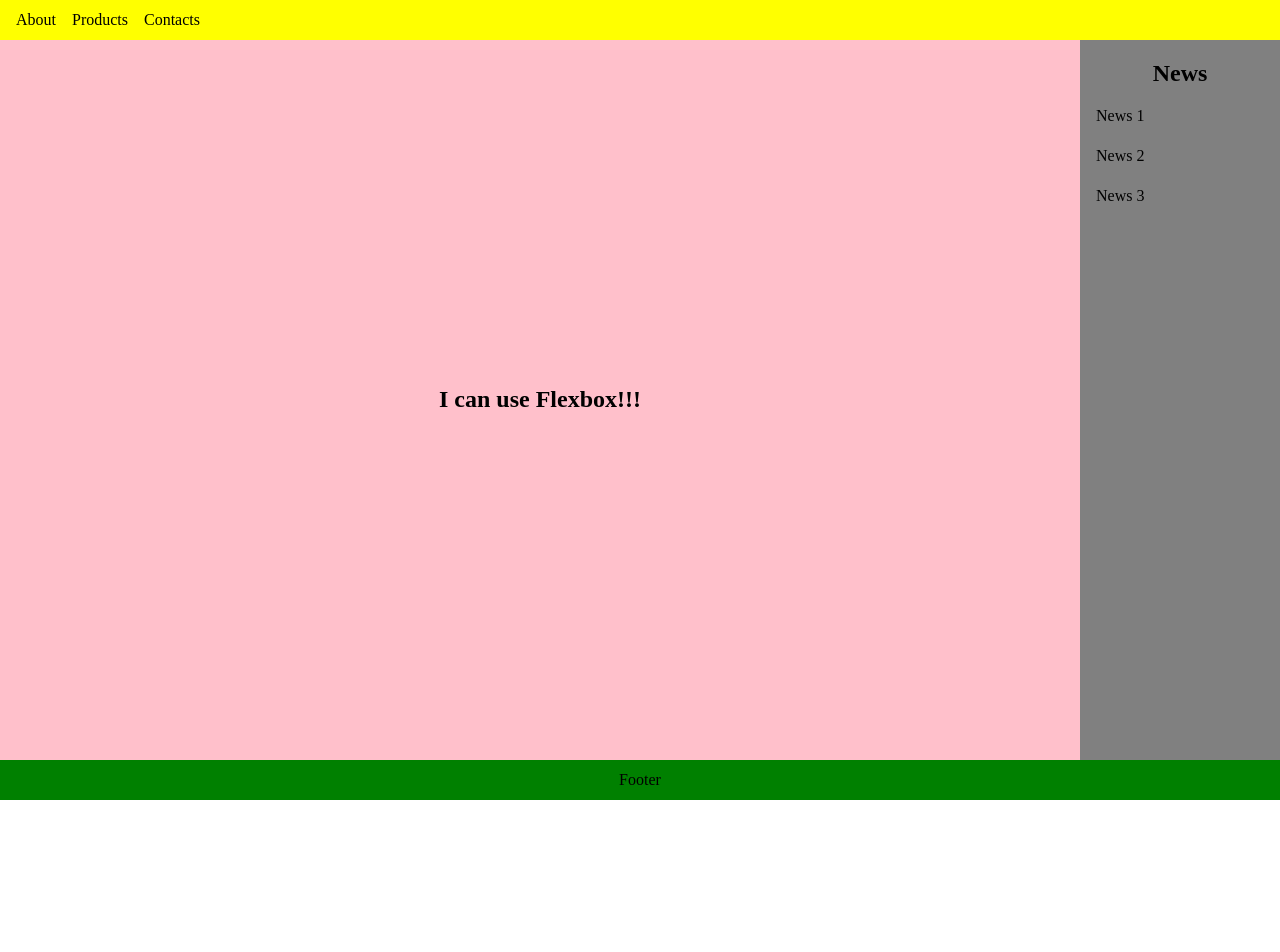
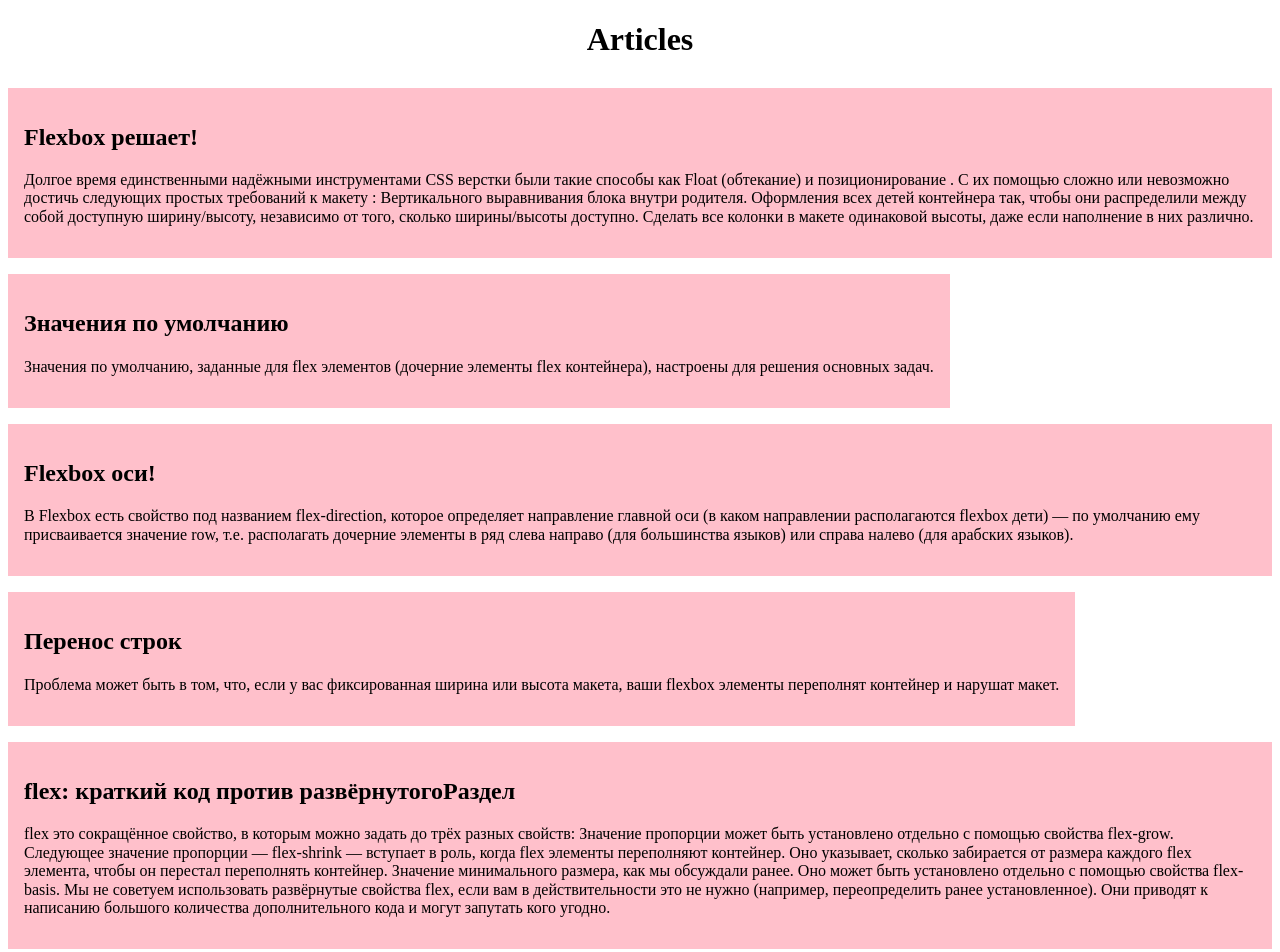
Before and after one commit to RomanHrynko/Gromcode, a plain HTML site: page index.html in a window 1280 px wide. Before the commit the page ends 800 px from the top, so only its background shows below. Drawn offline with nearby package versions, Linux system fonts and the light colour scheme.

Commit message:
lesson 10 home task 2

```diff
--- a/index.html
+++ b/index.html
@@ -13,30 +13,58 @@
   </head>
 
   <body>
-    <div class="page">
-      <header class="header">
-        <nav>
-          <ul class="ul1">
-            <li class="list1">About</li>
-            <li class="list1">Products</li>
-            <li class="list1">Contacts</li>
-          </ul>
-        </nav>
-      </header>
-      <main class="main">
-        <section class="section">
-          <h2>I can use Flexbox!!!</h2>
-        </section>
-        <aside class="aside">
-          <h2 class="news">News</h2>
-          <ul class="ul2">
-            <li class="list2">News 1</li>
-            <li class="list2">News 2</li>
-            <li class="list2">News 3</li>
-          </ul>
-        </aside>
-      </main>
-      <footer class="footer"><span class="span">Footer</span></footer>
-    </div>
+    <header>
+      <h1>Articles</h1>
+    </header>
+    <main class="articles-list">
+      <article class="article">
+        <h2>Flexbox решает!</h2>
+        <p>
+          Долгое время единственными надёжными инструментами CSS верстки были такие способы как
+          Float (обтекание) и позиционирование . С их помощью сложно или невозможно достичь
+          следующих простых требований к макету : Вертикального выравнивания блока внутри родителя.
+          Оформления всех детей контейнера так, чтобы они распределили между собой доступную
+          ширину/высоту, независимо от того, сколько ширины/высоты доступно. Сделать все колонки в
+          макете одинаковой высоты, даже если наполнение в них различно.
+        </p>
+      </article>
+      <article class="article">
+        <h2>Значения по умолчанию</h2>
+        <p>
+          Значения по умолчанию, заданные для flex элементов (дочерние элементы flex контейнера),
+          настроены для решения основных задач.
+        </p>
+      </article>
+      <article class="article">
+        <h2>Flexbox оси!</h2>
+        <p>
+          В Flexbox есть свойство под названием flex-direction, которое определяет направление
+          главной оси (в каком направлении располагаются flexbox дети) — по умолчанию ему
+          присваивается значение row, т.е. располагать дочерние элементы в ряд слева направо (для
+          большинства языков) или справа налево (для арабских языков).
+        </p>
+      </article>
+      <article class="article">
+        <h2>Перенос строк</h2>
+        <p>
+          Проблема может быть в том, что, если у вас фиксированная ширина или высота макета, ваши
+          flexbox элементы переполнят контейнер и нарушат макет.
+        </p>
+      </article>
+      <article class="article">
+        <h2>flex: краткий код против развёрнутогоРаздел</h2>
+        <p>
+          flex это сокращённое свойство, в которым можно задать до трёх разных свойств: Значение
+          пропорции может быть установлено отдельно с помощью свойства flex-grow. Следующее значение
+          пропорции — flex-shrink — вступает в роль, когда flex элементы переполняют контейнер. Оно
+          указывает, сколько забирается от размера каждого flex элемента, чтобы он перестал
+          переполнять контейнер. Значение минимального размера, как мы обсуждали ранее. Оно может
+          быть установлено отдельно с помощью свойства flex-basis. Мы не советуем использовать
+          развёрнутые свойства flex, если вам в действительности это не нужно (например,
+          переопределить ранее установленное). Они приводят к написанию большого количества
+          дополнительного кода и могут запутать кого угодно.
+        </p>
+      </article>
+    </main>
   </body>
 </html>
--- a/style.css
+++ b/style.css
@@ -1,61 +1,13 @@
-* {
-  box-sizing: border-box;
-}
-.page {
-  display: flex;
-  flex-direction: column;
-  min-height: 100vh;
-}
-.header {
-  height: 40px;
-  background-color: yellow;
-  display: flex;
-  align-items: center;
-}
-.footer {
-  height: 40px;
-  background-color: green;
-  display: flex;
-}
-.ul1 {
-  margin: 0;
-  padding: 0;
-  display: flex;
-  list-style-type: none;
-
-}
-.list1{
-margin-left: 16px;
-}
-.span {
-  margin: auto;
-}
-.main {
-  flex-grow: 1;
-  display: flex;
-}
-.section {
-  display: flex;
-  flex-grow: 1;
-  background-color: pink;
-  justify-content: center;
-  align-items: center;
-}
-.aside {
-  width: 200px;
-  background-color: gray;
-}
-
-.news {
+header {
   display: flex;
   justify-content: center;
 }
-.ul2 {
-  list-style-type: none;
-  margin: 0;
-  padding: 0;
+.article {
+  margin: 8px;
+  padding: 16px;
+  background-color: pink;
 }
-.list2 {
-  height: 40px;
-  margin-left: 16px;
+.articles-list {
+  display: flex;
+  flex-wrap: wrap;
 }
```
